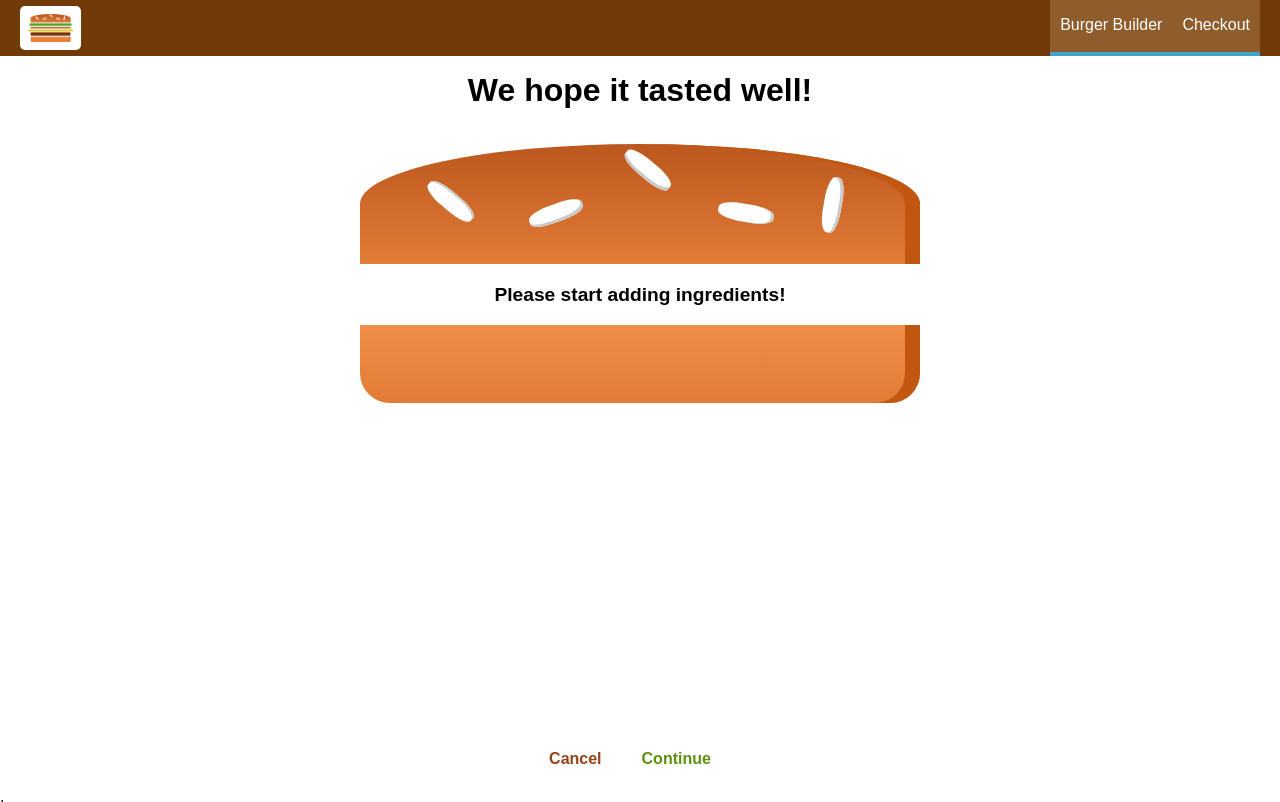
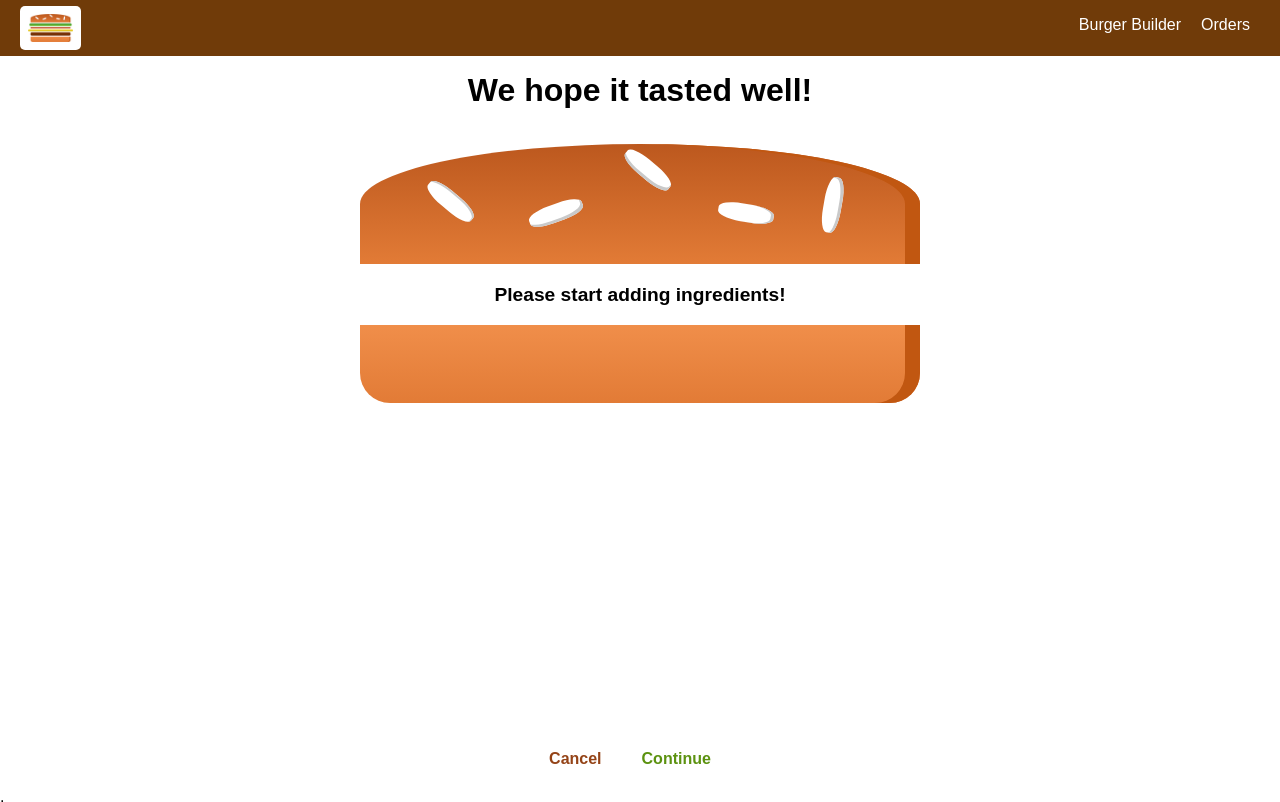
Before and after one commit to aaronsalud/ReactBurgerBuilderApp, a React app: page /checkout in a window 1280 px wide. Shown: the top 802 px of the page. Built offline with nearby package versions, Linux system fonts and the light colour scheme.

Commit message:
Make Navigation links functional

```diff
--- a/src/components/Navigation/NavigationItems/NavigationItems.js
+++ b/src/components/Navigation/NavigationItems/NavigationItems.js
@@ -4,8 +4,8 @@
 
 const navigationItems = () => (
     <ul className={classes.NavigationItems}>
-       <NavigationItem link="/" active>Burger Builder</NavigationItem>
-       <NavigationItem link="/">Checkout</NavigationItem>
+       <NavigationItem link="/" exact>Burger Builder</NavigationItem>
+       <NavigationItem  link="/orders">Orders</NavigationItem>
     </ul>
 );
 
```
